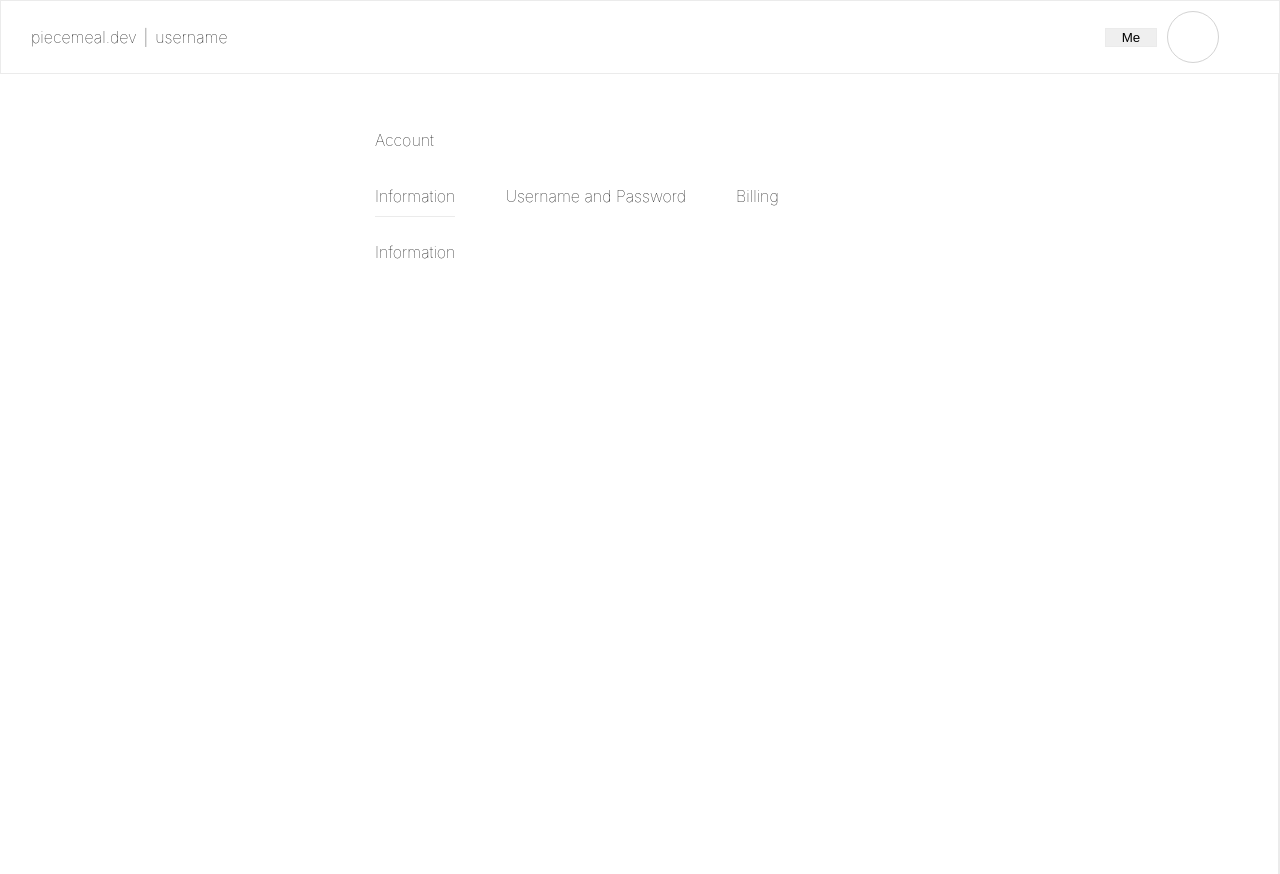
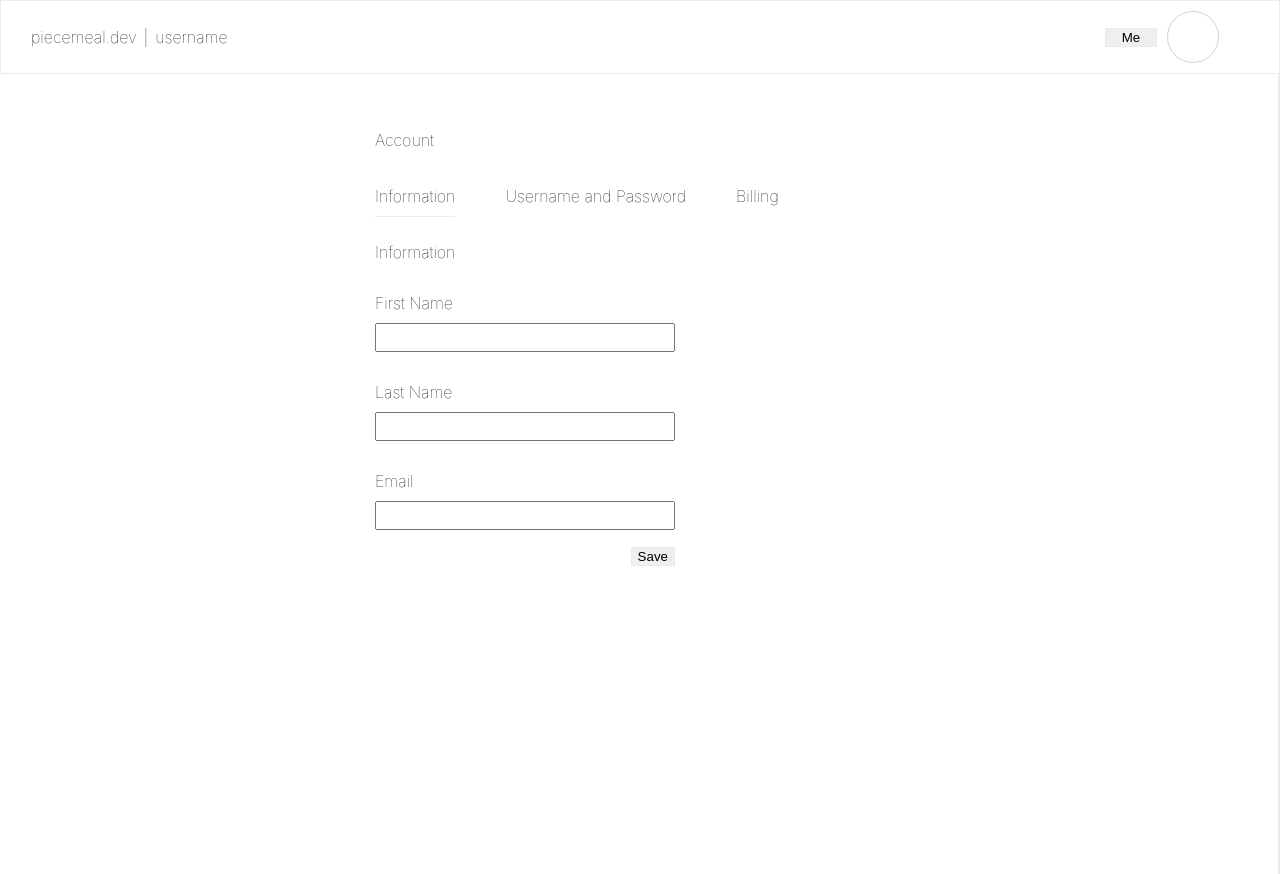
Before and after one commit to cjativa/piecemeal, a React (Create React App) app: page /user/account/information in a window 1280 px wide. Built offline with nearby package versions, Linux system fonts and the light colour scheme.

Commit message:
added fields and capturing into account information panel

```diff
--- a/src/components/account/information.tsx
+++ b/src/components/account/information.tsx
@@ -1,9 +1,41 @@
 import React, { useState } from 'react';
 
 export const Information = () => {
+    const [firstName, setFirstName] = useState('');
+    const [lastName, setLastName] = useState('');
+    const [email, setEmail] = useState('');
+
+    const onChange = (set: (value: string) => void, event: any) => {
+        const { value } = event.target;
+        set(value);
+    }
+
+    const onSave = () => {
+        console.log(
+            firstName, lastName, email
+        )
+    }
+
     return (
         <div className="information">
-            <p>Information</p>
+            <div className="information__content">
+                <p>Information</p>
+                <div className="field field--row">
+                    <label>First Name</label>
+                    <input type="text" name="first-name" value={firstName} onChange={(e) => onChange(setFirstName, e)} />
+                </div>
+                <div className="field field--row">
+                    <label>Last Name</label>
+                    <input type="text" name="last-name" value={lastName} onChange={(e) => onChange(setLastName, e)} />
+                </div>
+                <div className="field field--row">
+                    <label>Email</label>
+                    <input type="email" name="email" value={email} onChange={(e) => onChange(setEmail, e)} />
+                </div>
+                <div className="field--right">
+                    <button onClick={onSave}>Save</button>
+                </div>
+            </div>
         </div>
     )
 }
--- /dev/null
+++ b/src/scss/account/information.scss
@@ -0,0 +1,5 @@
+.information {
+    &__content {
+      width: 300px;
+    }
+  }
--- a/src/scss/styles.scss
+++ b/src/scss/styles.scss
@@ -4,12 +4,15 @@
 
 @import "./user/user.scss";
 @import "./user/profile.scss";
-@import "./user/account.scss";
 @import "./user/userNavigationBar.scss";
 @import "./user/userSideMenu.scss";
 
 @import "./project/project.scss";
 @import "./project/projectLanding.scss";
+
+@import "./user/account.scss";
+@import "./account/information.scss";
+
 
 html {
   font-style: normal;
--- a/src/scss/user/user.scss
+++ b/src/scss/user/user.scss
@@ -12,6 +12,7 @@
 
 .field {
   width: 300px;
+
   &--row {
     display: grid;
     grid-template-rows: min-content 1fr;
@@ -33,4 +34,8 @@
   &--center {
     text-align: center;
   }
+
+  &.unset-width {
+    width: 100%;
+  }
 }
```
